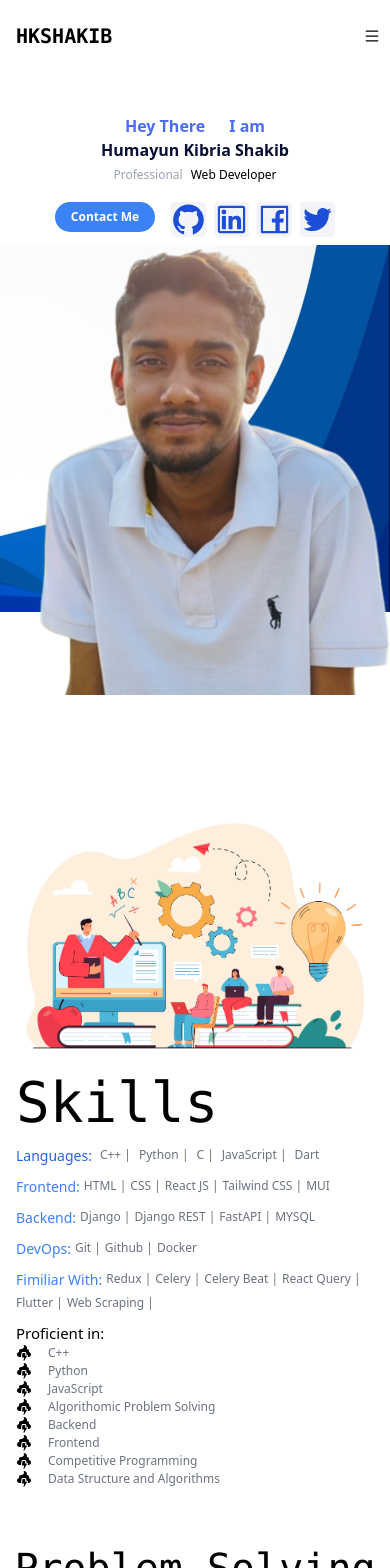
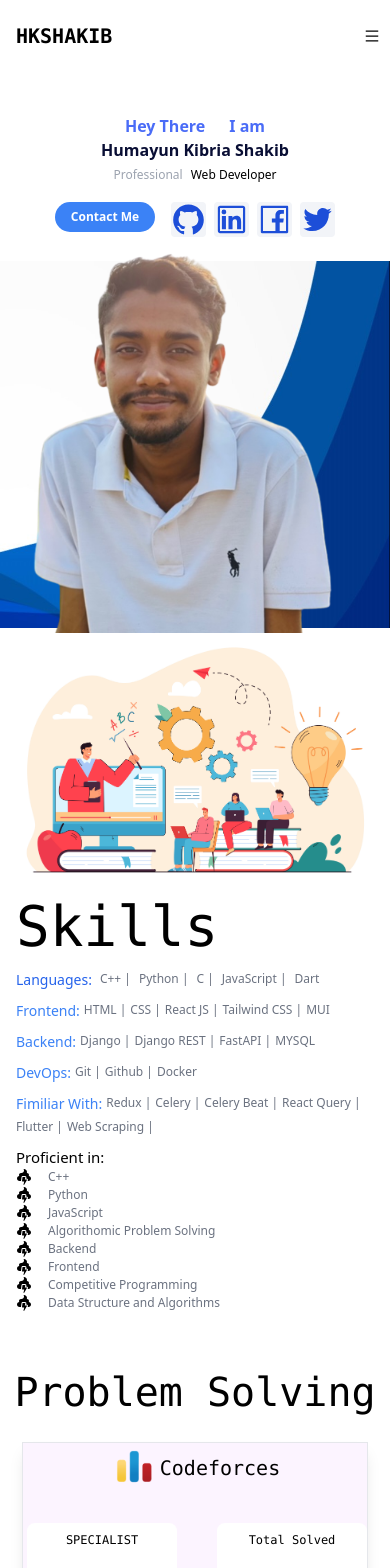
Before and after one commit to hkshakib/portfolio, a React (Create React App) app: page / in a window 390 px wide. Shown: the top 1568 px of the page. Built offline with nearby package versions, Linux system fonts and the light colour scheme; some icons are missing; what tailwindcss-font-inter would draw is missing.

Commit message:
fix: Home responsive design

```diff
--- a/src/App.js
+++ b/src/App.js
@@ -20,7 +20,7 @@ const App = () => {
         <Home />
       </section>
 
-      <section id="skills" className="flex pt-[200px] items-center justify-center z-1 relative">
+      <section id="skills" className="flex pt-2 lg:pt-[200px] items-center justify-center z-1 relative">
         <Skills/>
       </section>
 
--- a/src/pages/Home.jsx
+++ b/src/pages/Home.jsx
@@ -15,13 +15,16 @@ const Home = () => {
                 <FaHandsClapping/>
                 <p className='w-auto text-[#4A6CF7] font-semibold'> I am </p>
             </div>
+
             <div className='flex lg:basis-[5%] lg:w-[100%] mb-1'>
                 <h6 className='font-bold text-[#090E34] lg:text-[40px]'>Humayun Kibria Shakib</h6>
             </div>
+
             <div className='flex flex-wrap lg:basis-[2%]  lg:w-[100%] mb-2 gap-2'>
                 <h3 className='opacity-1 text-gray-400 text-[12px] lg:text-[16px]'>Professional </h3>
                 <h6 className='font-semi-bold text-[12px] lg:text-[1rem]'>Web Developer</h6>
             </div>
+
             <div className='hidden lg:flex basis-[30%] flex-wrap lg:w-[50%] mb-2'>
                 <h3 className='opacity-1 text-gray-400'>
                     Eager and motivated software engineer ready to turn ideas into reality.
@@ -32,6 +35,7 @@ const Home = () => {
                     Let's build the future together!
                 </h3>
             </div>
+
             <div className='flex basis-[10%] lg:w-[100%] gap-4 mt-[10px]'>
                 <a href="#footer"><button className='h-[30px] w-[100px] lg:h-[50px] lg:w-[180px] text-[12px] rounded-[50px] bg-blue-500 text-white font-semibold hover:shadow-lg lg:text-[1rem]'>Contact Me</button></a>
 
@@ -44,9 +48,9 @@ const Home = () => {
             </div>
         </div>
 
-        <div className="flex flex-1 justify-end relative">
-            <img className="flex absolute top-[-70px] lg:top-[123px] left-0 right-[20px] z-1 bg-opacity-100" src={Avatar} alt="Avatar" />
-            <img className="" src={BgHome} alt="bg" />
+        <div className="flex flex-1 justify-end relative mt-4 lg:mt-0">
+            <img className="flex absolute max-w-[85%] top-[-70px] lg:top-[123px] left-0 right-[20px] z-1 bg-opacity-100" src={Avatar} alt="Avatar" />
+            <img className="max-w-[100%]" src={BgHome} alt="bg" />
         </div>
 
     </div>
```
